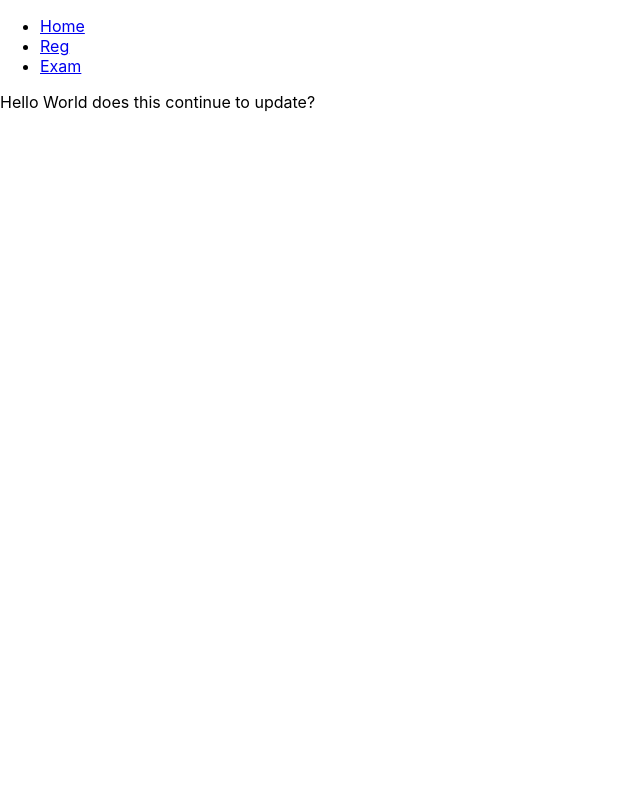
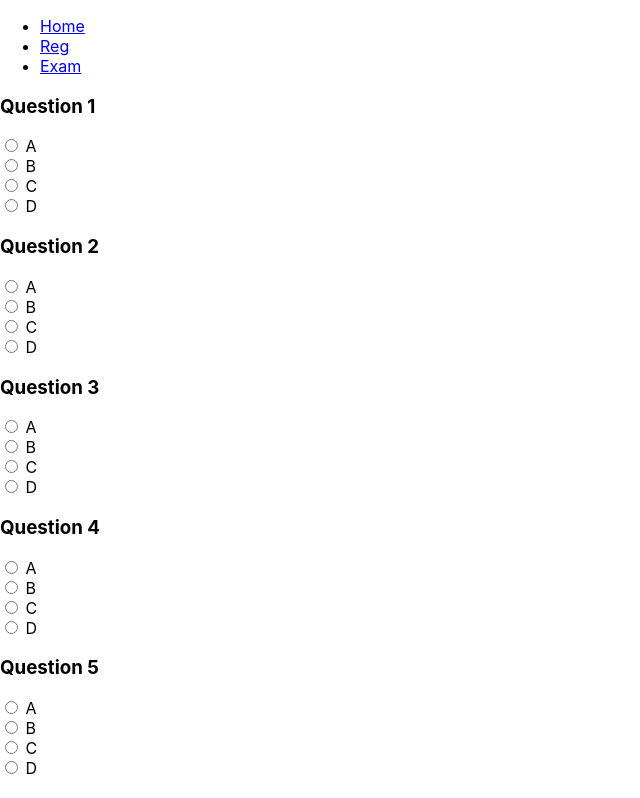
Before and after one commit to Chicago19/team-17, a React (Create React App) app in the folder my-app/: page /exam in a window 1280 px wide. Shown: the top 798 px of the page, without its empty margins (0-640 px from the left). Built offline with nearby package versions, Linux system fonts and the light colour scheme.

Commit message:
Creating skeleton of exam page

```diff
--- a/my-app/src/Exam.js
+++ b/my-app/src/Exam.js
@@ -29,7 +29,128 @@ export default class Exam extends Component {
 
   render() {
     return (
-      <div>Hello World does this continue to update?</div>
+
+      <form onSubmit={this.handleSubmit}>
+      <h3>Question 1</h3>
+      <input type="radio" name="q1" value="male"/> A<br/>
+      <input type="radio" name="q1" value="female"/> B<br/>
+      <input type="radio" name="q1" value="female"/> C<br/>
+      <input type="radio" name="q1" value="other"/> D
+
+      <h3>Question 2</h3>
+      <input type="radio" name="q2" value="male"/> A<br/>
+      <input type="radio" name="q2" value="female"/> B<br/>
+      <input type="radio" name="q2" value="female"/> C<br/>
+      <input type="radio" name="q2" value="other"/> D
+
+      <h3>Question 3</h3>
+      <input type="radio" name="q3" value="male"/> A<br/>
+      <input type="radio" name="q3" value="female"/> B<br/>
+      <input type="radio" name="q3" value="female"/> C<br/>
+      <input type="radio" name="q3" value="other"/> D
+
+      <h3>Question 4</h3>
+      <input type="radio" name="q4" value="male"/> A<br/>
+      <input type="radio" name="q4" value="female"/> B<br/>
+      <input type="radio" name="q4" value="female"/> C<br/>
+      <input type="radio" name="q4" value="other"/> D
+
+      <h3>Question 5</h3>
+      <input type="radio" name="q5" value="male"/> A<br/>
+      <input type="radio" name="q5" value="female"/> B<br/>
+      <input type="radio" name="q5" value="female"/> C<br/>
+      <input type="radio" name="q5" value="other"/> D
+
+      <h3>Question 6</h3>
+      <input type="radio" name="q6" value="male"/> A<br/>
+      <input type="radio" name="q6" value="female"/> B<br/>
+      <input type="radio" name="q6" value="female"/> C<br/>
+      <input type="radio" name="q6" value="other"/> D
+
+      <h3>Question 7</h3>
+      <input type="radio" name="q7" value="male"/> A<br/>
+      <input type="radio" name="q7" value="female"/> B<br/>
+      <input type="radio" name="q7" value="female"/> C<br/>
+      <input type="radio" name="q7" value="other"/> D
+
+      <h3>Question 8</h3>
+      <input type="radio" name="q8" value="male"/> A<br/>
+      <input type="radio" name="q8" value="female"/> B<br/>
+      <input type="radio" name="q8" value="female"/> C<br/>
+      <input type="radio" name="q8" value="other"/> D
+
+      <h3>Question 9</h3>
+      <input type="radio" name="q9" value="male"/> A<br/>
+      <input type="radio" name="q9" value="female"/> B<br/>
+      <input type="radio" name="q9" value="female"/> C<br/>
+      <input type="radio" name="q9" value="other"/> D
+
+      <h3>Question 10</h3>
+      <input type="radio" name="q10" value="male"/> A<br/>
+      <input type="radio" name="q10" value="female"/> B<br/>
+      <input type="radio" name="q10" value="female"/> C<br/>
+      <input type="radio" name="q10" value="other"/> D
+
+      <h3>Question 11</h3>
+      <input type="radio" name="q11" value="male"/> A<br/>
+      <input type="radio" name="q11" value="female"/> B<br/>
+      <input type="radio" name="q11" value="female"/> C<br/>
+      <input type="radio" name="q11" value="other"/> D
+
+      <h3>Question 12</h3>
+      <input type="radio" name="q12" value="male"/> A<br/>
+      <input type="radio" name="q12" value="female"/> B<br/>
+      <input type="radio" name="q12" value="female"/> C<br/>
+      <input type="radio" name="q12" value="other"/> D
+
+      <h3>Question 13</h3>
+      <input type="radio" name="q13" value="male"/> A<br/>
+      <input type="radio" name="q13" value="female"/> B<br/>
+      <input type="radio" name="q13" value="female"/> C<br/>
+      <input type="radio" name="q13" value="other"/> D
+
+      <h3>Question 14</h3>
+      <input type="radio" name="q14" value="male"/> A<br/>
+      <input type="radio" name="q14" value="female"/> B<br/>
+      <input type="radio" name="q14" value="female"/> C<br/>
+      <input type="radio" name="q14" value="other"/> D
+
+      <h3>Question 15</h3>
+      <input type="radio" name="q15" value="male"/> A<br/>
+      <input type="radio" name="q15" value="female"/> B<br/>
+      <input type="radio" name="q15" value="female"/> C<br/>
+      <input type="radio" name="q15" value="other"/> D
+
+      <h3>Question 16</h3>
+      <input type="radio" name="q16" value="male"/> A<br/>
+      <input type="radio" name="q16" value="female"/> B<br/>
+      <input type="radio" name="q16" value="female"/> C<br/>
+      <input type="radio" name="q16" value="other"/> D
+
+      <h3>Question 17</h3>
+      <input type="radio" name="q17" value="male"/> A<br/>
+      <input type="radio" name="q17" value="female"/> B<br/>
+      <input type="radio" name="q17" value="female"/> C<br/>
+      <input type="radio" name="q17" value="other"/> D
+
+      <h3>Question 18</h3>
+      <input type="radio" name="q18" value="male"/> A<br/>
+      <input type="radio" name="q18" value="female"/> B<br/>
+      <input type="radio" name="q18" value="female"/> C<br/>
+      <input type="radio" name="q18" value="other"/> D
+
+      <h3>Question 19</h3>
+      <input type="radio" name="q19" value="male"/> A<br/>
+      <input type="radio" name="q19" value="female"/> B<br/>
+      <input type="radio" name="q19" value="female"/> C<br/>
+      <input type="radio" name="q19" value="other"/> D
+
+      <h3>Question 20</h3>
+      <input type="radio" name="q20" value="male"/> A<br/>
+      <input type="radio" name="q20" value="female"/> B<br/>
+      <input type="radio" name="q20" value="female"/> C<br/>
+      <input type="radio" name="q20" value="other"/> D <br/>
+      </form>
 
     );
   }
```
